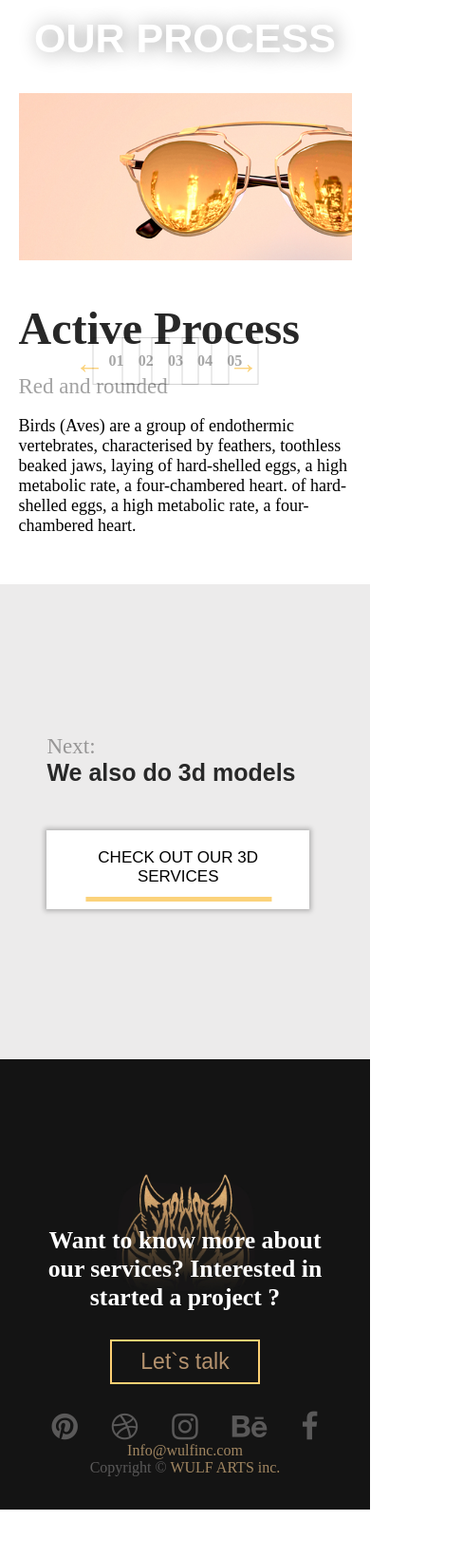
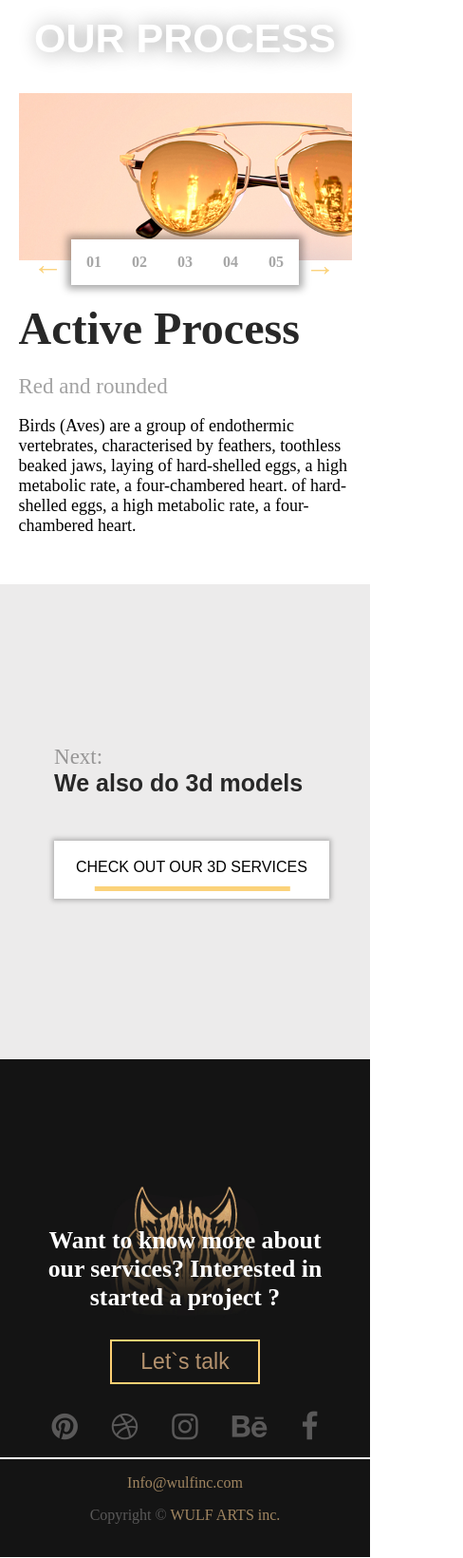
Before and after one commit to Vlad-Konovalchuk/Wulf, a website: page index.html in a window 390 px wide. Shown: the whole page at 95% size, 488 px wide, since content can reach past the window. Before the commit the page ends 1590 px from the top, so only its background shows below. Drawn offline with Linux system fonts and the light colour scheme.

Commit message:
Fix response

```diff
--- a/index.scss
+++ b/index.scss
@@ -7,6 +7,7 @@ body {
   margin: 0;
   padding: 0;
   width: 100%;
+  overflow-x: hidden;
 }
 
 a {
@@ -186,7 +187,8 @@ a {
     justify-content: center;
     align-items: center;
   }
-  .content__img > img {
+
+  .content__img>img {
     width: 100%;
   }
 
@@ -408,17 +410,18 @@ a {
       align-self: flex-start;
       margin-left: 0;
     }
-    .content__text{
+
+    .content__text {
       width: 100%;
     }
   }
 
   .nav {
     position: absolute;
-    top: 59%;
+    top: 41%;
     left: 50%;
     z-index: 9;
-    transform: translateX(-25%);
+    transform: translateX(-50%);
 
     &__text {
       display: none;
@@ -427,22 +430,34 @@ a {
     &__list {
       flex-direction: row;
       flex-wrap: nowrap;
+      position: relative;
+      width: 100%;
+      margin: 0;
+      background: #fff;
+      box-shadow: 0px 0px 8px 4px #00000059;
 
       &::after,
       &::before {
         transform: rotate(-90deg);
       }
     }
-    &__item{
-      width: 16%;
+
+    // &__item{
+    //   width: 16%;
+    // }
+    &__item:hover::before {
+      box-shadow: 0px 8px 0 0 #fbd27a;
     }
+
     &__item::before {
+      border: none;
       transform: rotate(0deg);
+      margin-top: 0;
     }
+
 
     &__list {
       position: relative;
-      width: 50%;
       margin: 0;
     }
 
@@ -453,14 +468,14 @@ a {
 
     &__list::before {
       position: absolute;
-      top: 15%;
-      left: -16%;
+      top: 26%;
+      left: -22%;
     }
 
     &__list::after {
       position: absolute;
-      top: 15%;
-      right: 6%;
+      top: 28%;
+      right: -19%;
     }
   }
 
@@ -469,9 +484,11 @@ a {
     flex-direction: column;
     margin: 0;
     padding: 0;
+
     .contact {
       display: none;
     }
+
     &__title {
       width: 100%;
       margin: 0;
@@ -485,11 +502,10 @@ a {
       padding: 0;
       width: 100%;
       text-align: center;
-      text-shadow:3px 1px 20px rgba(0, 0, 0, 0.41);
+      text-shadow: 3px 1px 20px rgba(0, 0, 0, 0.41);
     }
 
     .nav {
-      width: 100%;
       margin: 0;
       padding: 0;
     }
@@ -518,43 +534,89 @@ a {
 
     &__btn {
       padding: 1.2rem 1rem;
-      width: 95%;
+      width: 105%;
       margin: 0 auto;
-      font-size: 17px;
+      font-size: 16px;
       margin-top: 2.9rem;
-      &:after{
+
+      &:after {
         width: 80%;
         transform: translateX(13%);
       }
     }
   }
-  .wulf{
+
+  .wulf {
     height: 100%;
-    &__btn{
+
+    &__btn {
       margin: 1.8rem auto;
       width: 158px;
       padding: 0.5rem 1.8rem;
     }
-    &__title{
+
+    &__title {
       font-size: 22px;
       padding: 0 2rem;
     }
-    .footer__head{
+
+    .footer__head {
       flex-direction: column;
       justify-content: center;
       align-items: center;
-      .icons{
-        order:1;
+
+      .icons {
+        order: 1;
       }
-      .email{
-        order:2;
+
+      .email {
+        order: 2;
+        text-align: center;
+
+        &::before {
+          content: '';
+          width: 100vw;
+          display: block;
+          height: 2px;
+          background: #fff;
+          margin: 1rem;
+        }
       }
-      .copyright{
-        order:3;
+
+      .copyright {
+        order: 3;
+        padding-top: 1rem;
       }
     }
-    .footer__foot{
+
+    .footer__foot {
       display: none;
     }
   }
 }
+
+@media screen and (max-width: 330px) {
+  .wulf {
+    .footer__head .icon {
+      font-size: 1.6rem;
+      margin: 0 1rem;
+    }
+  }
+
+  .nav {
+    top: 33%;
+
+  }
+  .dmodels{
+    min-height: 300px;
+    &__main{
+      padding: 30px 29px;
+    }
+    &__text{
+      font-size: 23px;
+    }
+    &__btn{
+      font-size: 14px;
+    }
+  }
+}
```
Also changed, not shown: index.css, 1 other file.
